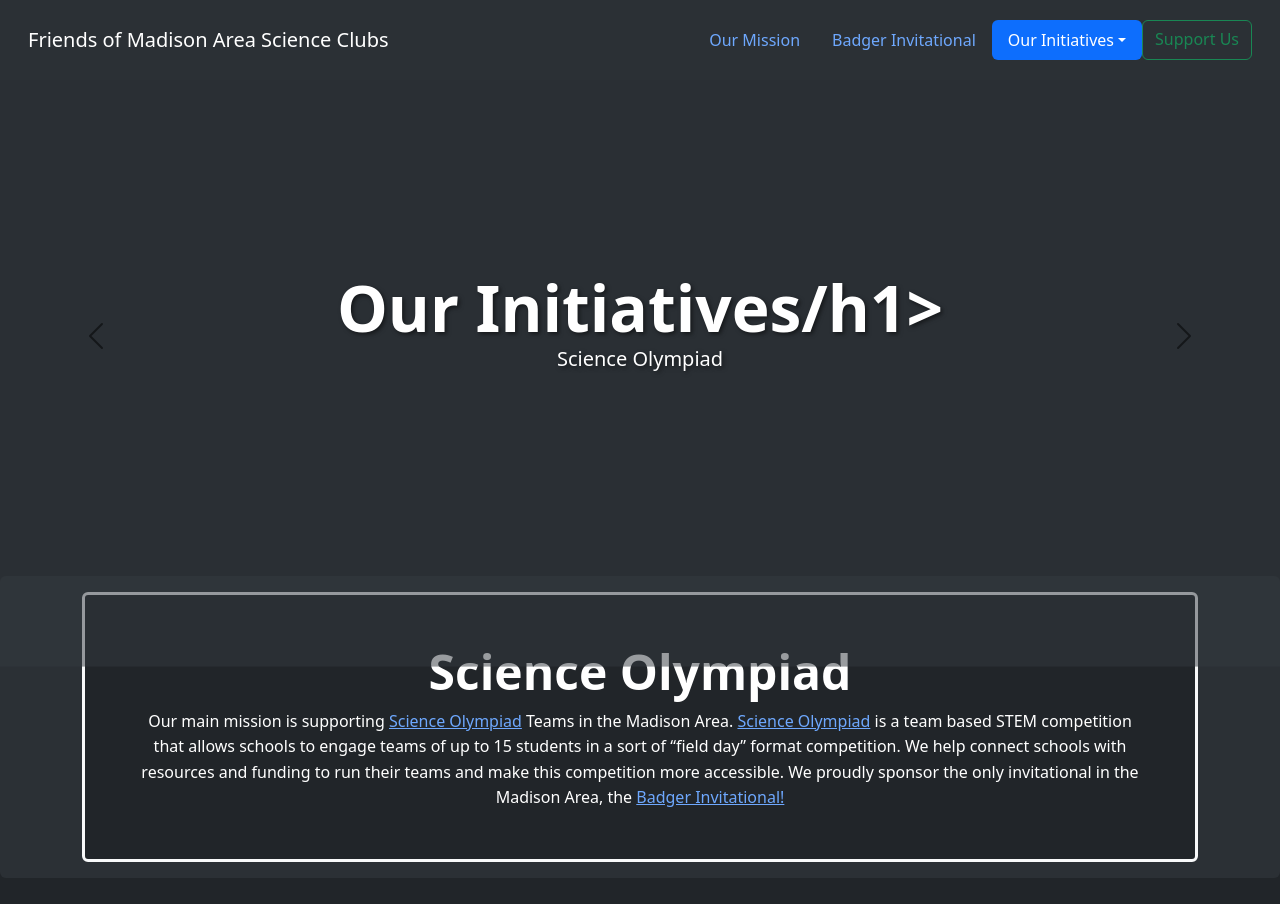
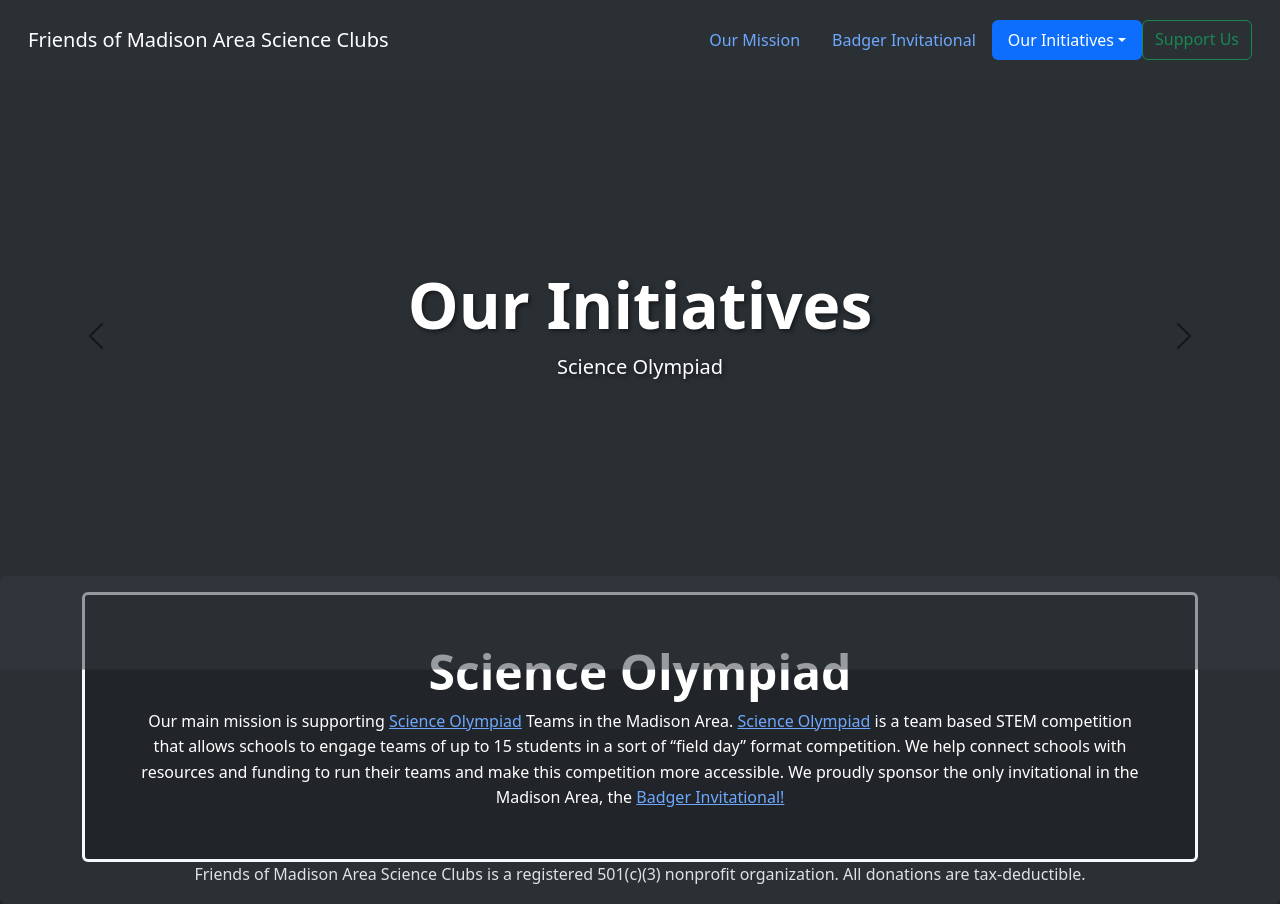
Before and after one commit to ProbablyComputingSquid/madwest-scioly-website, a website: page scioly.html in a window 1280 px wide. Before the commit the page ends 878 px from the top, so only its background shows below. Drawn offline with nearby package versions, Linux system fonts and the light colour scheme.

Commit message:
added nonprofit text, fixed a few visual bugs, oops!

```diff
--- a/scioly.html
+++ b/scioly.html
@@ -71,7 +71,7 @@
     <div id="titlebox">
         <div class="carousel-title position-absolute top-50 start-50 translate-middle text-center bg-body-secondary bg-opacity-50" id="title">
             <div style="height:33vh" class="spacer-fill"></div>
-            <h1 id="title-text" class="display-3 fw-bolder text-body-emphasis">Our Initiatives/h1>
+            <h1 id="title-text" class="display-3 fw-bolder text-body-emphasis">Our Initiatives</h1>
             <div id="title-text-subheading" class="mx-auto lead mb-4">
                 Science Olympiad
             </div>
@@ -90,6 +90,10 @@
 
 
 </div>
+<div>
+  Friends of Madison Area Science Clubs is a registered 501(c)(3) nonprofit organization. All donations are tax-deductible.
 </div>
+</div>
+
 </body>
 </html>
```
Also changed, not shown: badger.html (+3 -1 lines), chambergroup.html (+4 -1 lines), index.html (+3 -0 lines).
